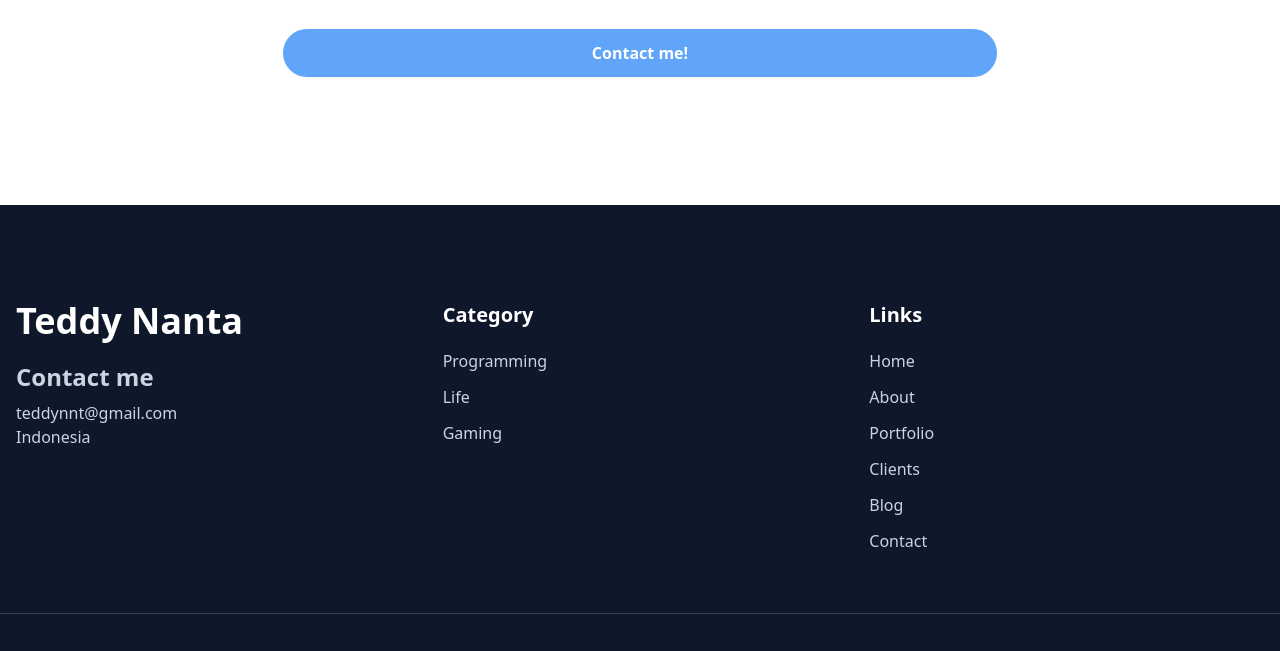
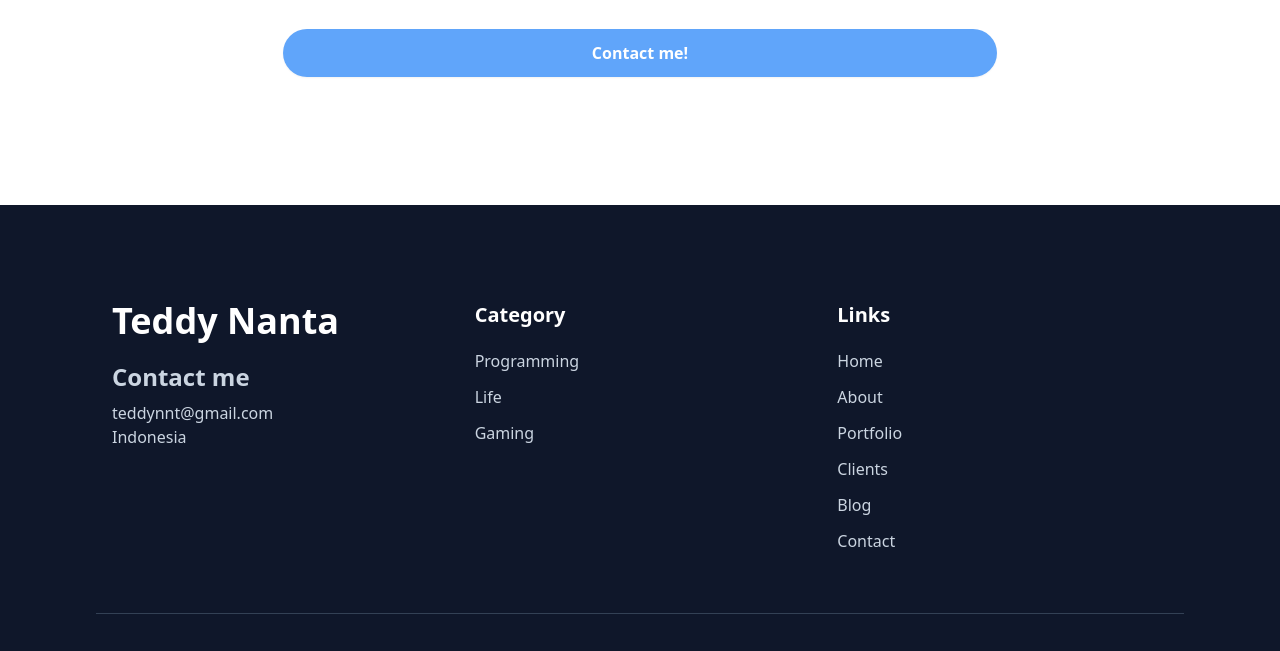
Before and after one commit to teddynanta/portfolio, a website: page index.html in a window 1280 px wide. Shown: the part 4962-5613 px from the top of the page. Drawn offline with Linux system fonts and the light colour scheme.

Commit message:
adding little bit padding to footer

```diff
--- a/index.html
+++ b/index.html
@@ -344,7 +344,7 @@
   <!-- Contact Section End -->
 
   <!-- Footer Start -->
-  <footer class="bg-dark pt-24 pb-12">
+  <footer class="bg-dark pt-24 pb-12 px-24">
     <div class="cotainer">
       <div class="flex flex-wrap">
         <div class="w-full px-4 mb-12 text-slate-300 font-medium md:w-1/3">
```
Also changed, not shown: dist/output.css.
